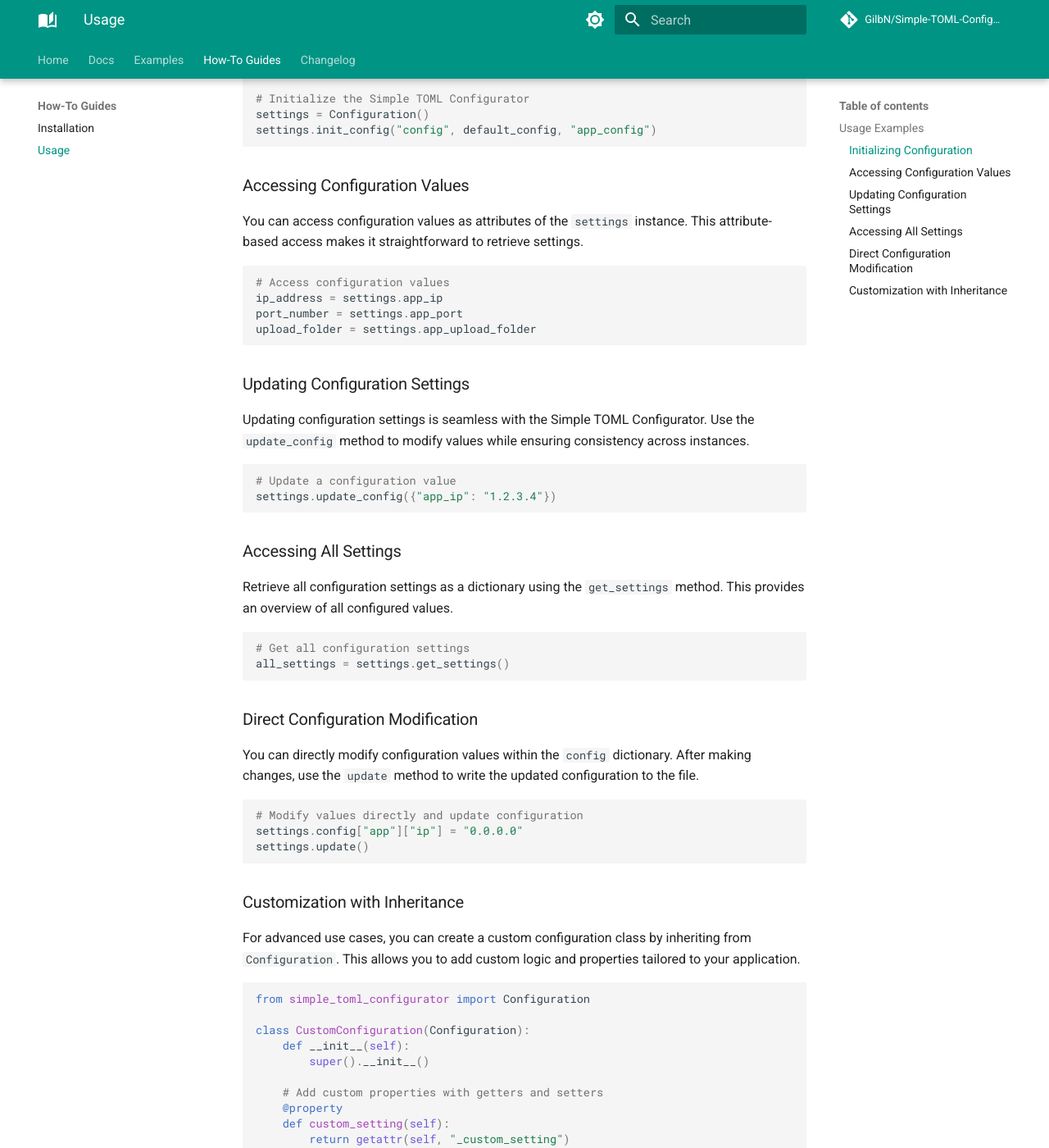
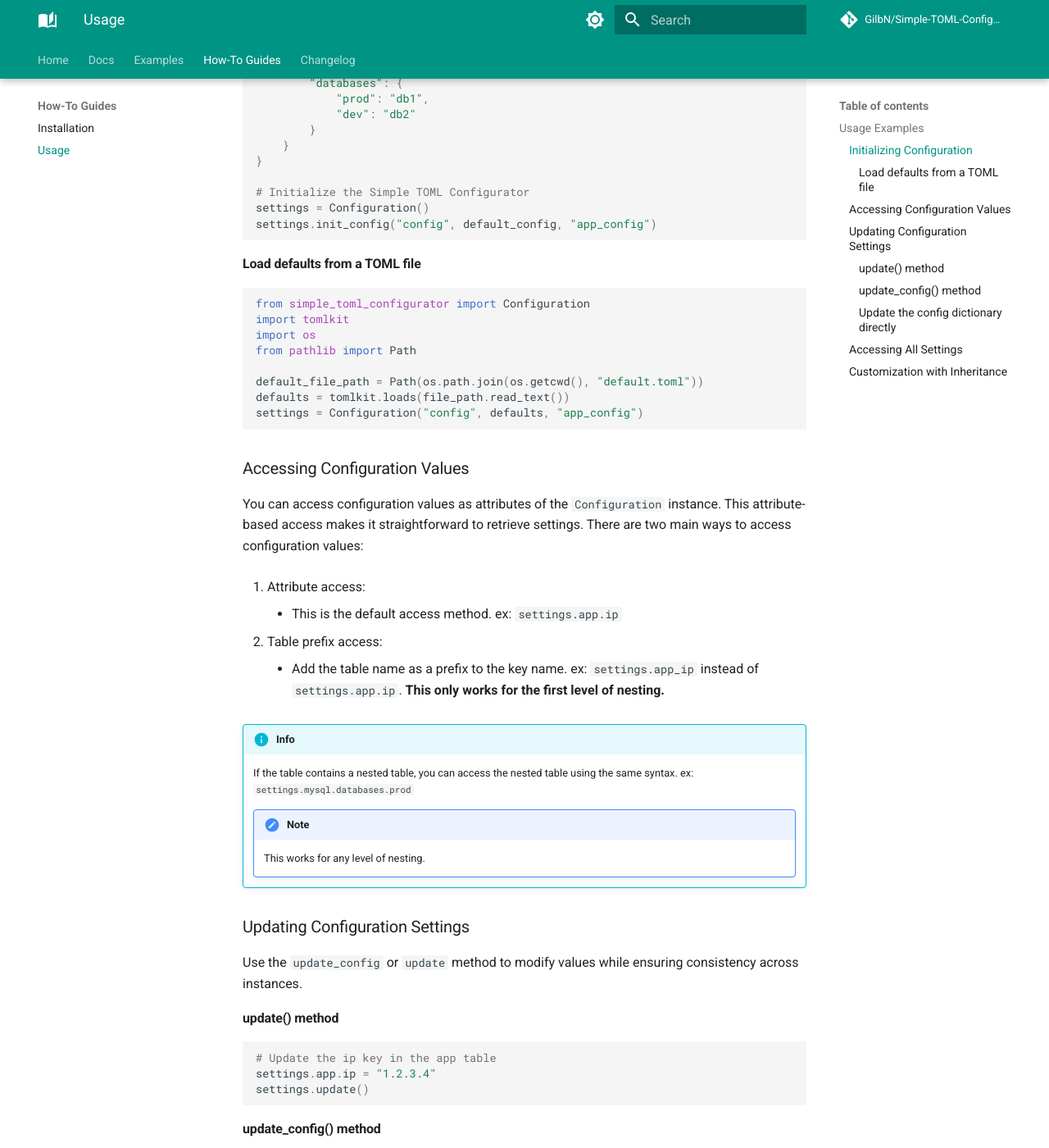
Before and after one commit to GilbN/Simple-TOML-Configurator, an MkDocs documentation site: the page built from docs/usage-examples.md, in a window 1280 px wide and 1400 px high, scrolled down 545 px. Shown: the whole window at 82% size. Built offline with MkDocs 1.6.1 and Material for MkDocs 9.7.7, drawn with Linux system fonts in a browser that asks for light colours; comment, search, counter and statistics services are not loaded; the version menu is left out; some of the changed text lies outside the part shown.

Commit message:
Add true attribute access of all leves/tables in the TOML document.

````diff
--- a/docs/usage-examples.md
+++ b/docs/usage-examples.md
@@ -14,6 +14,12 @@ default_config = {
         "host": "",
         "port": 5000,
         "upload_folder": "uploads"
+    },
+    "mysql": {
+        "databases": {
+            "prod": "db1",
+            "dev": "db2"
+        }
     }
 }
 
@@ -22,24 +28,63 @@ settings = Configuration()
 settings.init_config("config", default_config, "app_config")
 ```
 
+#### Load defaults from a TOML file
+
+```python
+from simple_toml_configurator import Configuration
+import tomlkit
+import os
+from pathlib import Path
+
+default_file_path = Path(os.path.join(os.getcwd(), "default.toml"))
+defaults = tomlkit.loads(file_path.read_text())
+settings = Configuration("config", defaults, "app_config")
+```
+
 ### Accessing Configuration Values
 
-You can access configuration values as attributes of the `settings` instance. This attribute-based access makes it straightforward to retrieve settings.
+You can access configuration values as attributes of the `Configuration` instance. This attribute-based access makes it straightforward to retrieve settings.
+There are two main ways to access configuration values:
 
-```python
-# Access configuration values
-ip_address = settings.app_ip
-port_number = settings.app_port
-upload_folder = settings.app_upload_folder
-```
+1. Attribute access:
+    - This is the default access method. ex: `settings.app.ip`
+
+2. Table prefix access:
+    - Add the table name as a prefix to the key name. ex: `settings.app_ip` instead of `settings.app.ip`. **This only works for the first level of nesting.**
+
+!!! info Attribute access
+    If the table contains a nested table, you can access the nested table using the same syntax. ex: `settings.mysql.databases.prod`
+
+    !!! note
+        This works for any level of nesting.
 
 ### Updating Configuration Settings
 
-Updating configuration settings is seamless with the Simple TOML Configurator. Use the `update_config` method to modify values while ensuring consistency across instances.
+Use the `update_config` or `update` method to modify values while ensuring consistency across instances.
+
+#### update() method
 
 ```python
-# Update a configuration value
+# Update the ip key in the app table
+settings.app.ip = "1.2.3.4"
+settings.update()
+```
+
+#### update_config() method
+
+```python
+# Update the ip key in the app table
 settings.update_config({"app_ip": "1.2.3.4"})
+```
+
+#### Update the config dictionary directly
+
+You can directly modify configuration values within the `config` dictionary. After making changes, use the `update` method to write the updated configuration to the file.
+
+```python
+# Modify values directly and update configuration
+settings.config["app"]["ip"] = "0.0.0.0"
+settings.update()
 ```
 
 ### Accessing All Settings
@@ -49,16 +94,7 @@ Retrieve all configuration settings as a dictionary using the `get_settings` met
 ```python
 # Get all configuration settings
 all_settings = settings.get_settings()
-```
-
-### Direct Configuration Modification
-
-You can directly modify configuration values within the `config` dictionary. After making changes, use the `update` method to write the updated configuration to the file.
-
-```python
-# Modify values directly and update configuration
-settings.config["app"]["ip"] = "0.0.0.0"
-settings.update()
+print(all_settings) # Output: {'app_ip': '1.2.3.4', 'app_host': '', 'app_port': 5000, 'app_upload_folder': 'uploads'}
 ```
 
 ### Customization with Inheritance
--- a/pyproject.toml
+++ b/pyproject.toml
@@ -4,7 +4,7 @@ build-backend = "setuptools.build_meta"
 
 [project]
 name = "Simple-TOML-Configurator"
-version = "1.0.1"
+version = "1.1.0"
 license = {text = "MIT License"}
 authors = [{name = "GilbN", email = "me@gilbn.dev"}]
 description = "A simple TOML configurator for Python"
````
Also changed, not shown: README.md (+11 -0 lines), changelog.md (+23 -2 lines), docs/flask-custom-example.md (+1 -1 lines), docs/flask-simple-example.md (+1 -1 lines), 3 other files.
